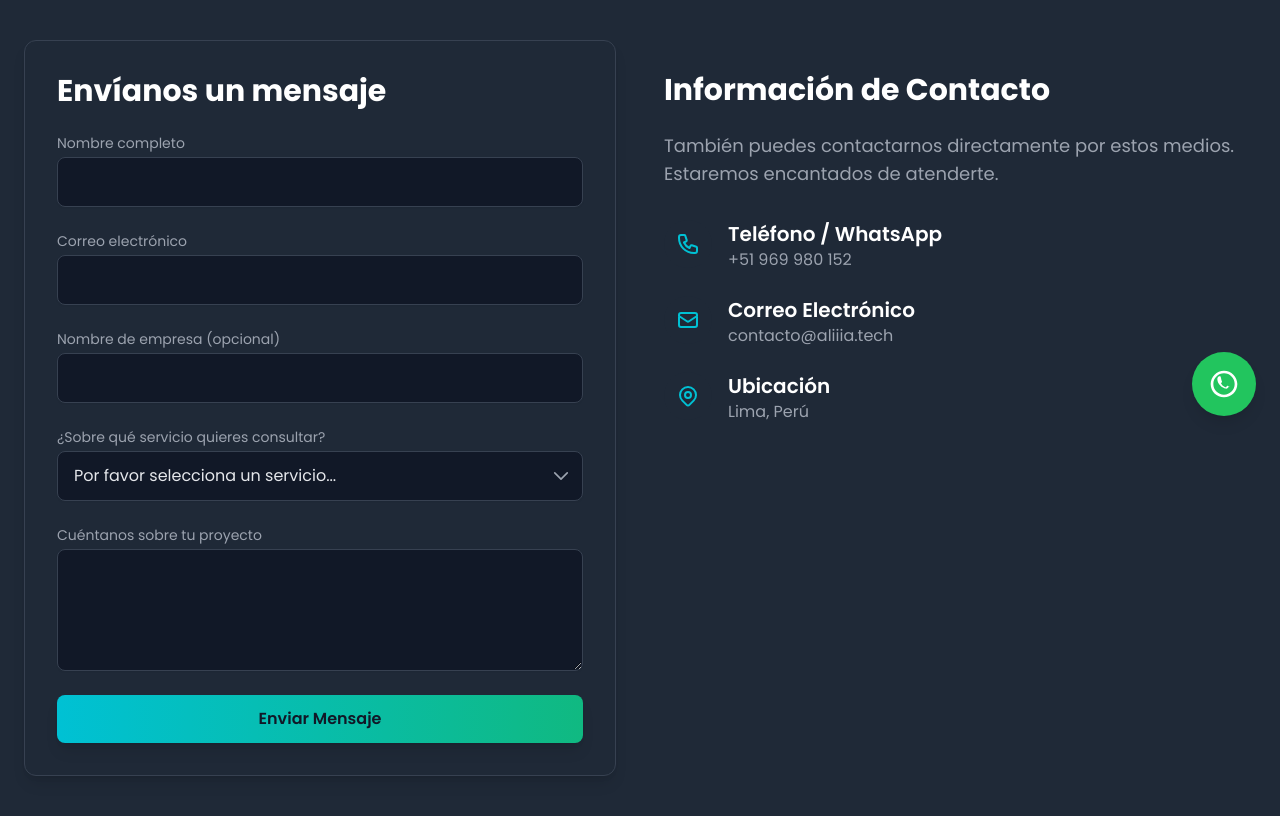
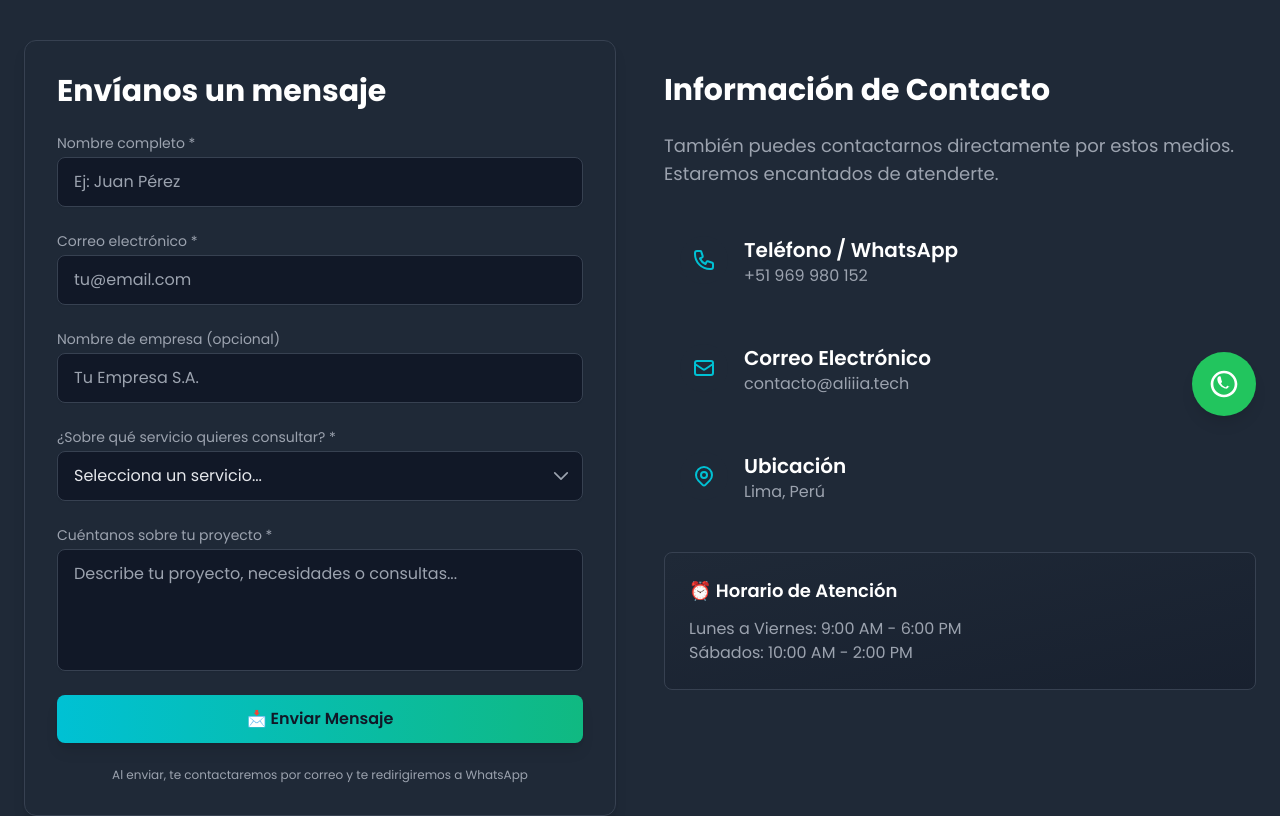
Before and after one commit to XeanN/AliiaTech, a React (Vite) app in the folder aliia-tech/: page /#/contacto in a window 1280 px wide. Shown: the part 360-1176 px from the top of the page. Built offline with nearby package versions, Linux system fonts and the light colour scheme.

Commit message:
new contact extreme

```diff
--- a/aliia-tech/package.json
+++ b/aliia-tech/package.json
@@ -12,6 +12,7 @@
     "deploy": "vite build && gh-pages -d dist"
   },
   "dependencies": {
+    "@emailjs/browser": "^4.4.1",
     "@fortawesome/fontawesome-free": "^7.1.0",
     "aos": "^2.3.4",
     "react": "^19.1.1",
--- a/aliia-tech/src/pages/Contact.jsx
+++ b/aliia-tech/src/pages/Contact.jsx
@@ -1,9 +1,10 @@
-import React, { useEffect, useRef } from 'react'; // ¡Importamos useRef!
-import { Link, useLocation } from 'react-router-dom';
+import React, { useEffect, useRef, useState } from 'react';
+import { useLocation } from 'react-router-dom';
+import emailjs from '@emailjs/browser';
 import PageHeader from '../components/PageHeader.jsx';
 import { servicesArray } from '../data/servicesData.jsx';
 
-// --- Iconos ---
+// --- Iconos (mantén los mismos) ---
 const PhoneIcon = () => (
   <svg className="w-6 h-6 text-accent-start" fill="none" stroke="currentColor" viewBox="0 0 24 24" xmlns="http://www.w3.org/2000/svg"><path strokeLinecap="round" strokeLinejoin="round" strokeWidth={2} d="M3 5a2 2 0 012-2h3.28a1 1 0 01.948.684l1.498 4.493a1 1 0 01-.502 1.21l-2.257 1.13a11.042 11.042 0 005.516 5.516l1.13-2.257a1 1 0 011.21-.502l4.493 1.498a1 1 0 01.684.949V19a2 2 0 01-2 2h-1C9.716 21 3 14.284 3 6V5z" /></svg>
 );
@@ -18,43 +19,117 @@ const ChevronDownIcon = () => (
     <path strokeLinecap="round" strokeLinejoin="round" d="m19.5 8.25-7.5 7.5-7.5-7.5" />
   </svg>
 );
-// --------------------
-
 
 function Contact() {
 
-  // --- ¡LÓGICA ACTUALIZADA PARA LEER LA URL Y HACER SCROLL! ---
+  const [formData, setFormData] = useState({
+    from_name: '',
+    from_email: '',
+    company: '',
+    service: '',
+    message: ''
+  });
+  const [honeypot, setHoneypot] = useState(''); // 🍯 Campo anti-bot
+  const [isSending, setIsSending] = useState(false);
+  const [sendStatus, setSendStatus] = useState(null);
+
   const location = useLocation();
   const selectRef = useRef(null);
+  const formRef = useRef(null);
+
+  const EMAILJS_SERVICE_ID = 'service_ne28a3l';
+  const EMAILJS_TEMPLATE_ID = 'template_pzav1mg';
+  const EMAILJS_PUBLIC_KEY = 'gMTM9mp6-Xd4n8u73';
 
   useEffect(() => {
-    // 1. Obtenemos los parámetros (ej: ?servicio=...)
     const params = new URLSearchParams(location.search);
     const serviceSlug = params.get('servicio');
-
-    // 2. Obtenemos el "hash" (ej: #formulario)
     const hash = location.hash;
 
-    // 3. Seleccionamos el servicio (como antes)
     if (serviceSlug && selectRef.current) {
       selectRef.current.value = serviceSlug;
+      setFormData(prev => ({ ...prev, service: serviceSlug }));
     }
 
-    // 4. ¡NUEVA LÓGICA DE SCROLL!
-    // Si la URL incluye #formulario...
     if (hash === '#formulario') {
       const element = document.getElementById('formulario');
       if (element) {
-        // ...esperamos un poquito a que la página pinte...
         setTimeout(() => {
-          // ¡Y hacemos scroll suave hasta el formulario!
           element.scrollIntoView({ behavior: 'smooth', block: 'start' });
-        }, 100); // 100ms de espera
+        }, 100);
       }
     }
+  }, [location]);
 
-  }, [location]); // Se ejecuta cada vez que la página carga
-  // ---------------------------------
+  const handleChange = (e) => {
+    const { name, value } = e.target;
+    setFormData(prev => ({
+      ...prev,
+      [name]: value
+    }));
+  };
+
+  const handleSubmit = async (e) => {
+    e.preventDefault();
+
+    // 🍯 PROTECCIÓN HONEYPOT: Si el campo oculto tiene algo, es un bot
+    if (honeypot) {
+      console.log('🚫 Bot detectado - Envío bloqueado');
+      setSendStatus('error');
+      return;
+    }
+
+    setIsSending(true);
+    setSendStatus(null);
+
+    try {
+      const result = await emailjs.sendForm(
+        EMAILJS_SERVICE_ID,
+        EMAILJS_TEMPLATE_ID,
+        formRef.current,
+        EMAILJS_PUBLIC_KEY
+      );
+
+      console.log('✅ Email enviado:', result.text);
+
+      const serviceText = formData.service
+        ? servicesArray.find(s => s.slug === formData.service)?.title || formData.service
+        : 'Consulta General';
+
+      const whatsappMessage = `
+🙋‍♂️ *Nombre:* ${formData.from_name}
+📧 *Email:* ${formData.from_email}
+🏢 *Empresa:* ${formData.company || 'No especificado'}
+💼 *Servicio de interés:* ${serviceText}
+
+📝 *Mensaje:*
+${formData.message}
+      `.trim();
+
+      const whatsappURL = `https://wa.me/51969980152?text=${encodeURIComponent(whatsappMessage)}`;
+
+      setSendStatus('success');
+
+      setTimeout(() => {
+        window.open(whatsappURL, '_blank');
+      }, 1000);
+
+      setFormData({
+        from_name: '',
+        from_email: '',
+        company: '',
+        service: '',
+        message: ''
+      });
+      formRef.current.reset();
+
+    } catch (error) {
+      console.error('❌ Error al enviar:', error);
+      setSendStatus('error');
+    } finally {
+      setIsSending(false);
+    }
+  };
 
   return (
     <>
@@ -64,52 +139,113 @@ function Contact() {
         imageUrl="https://placehold.co/1920x400/be123c/white?text=Cont%C3%A1ctanos"
       />
 
-      {/* Contenido de Contacto */}
       <section className="content-card" data-aos="fade-up">
         <div className="container mx-auto px-6">
           <div className="grid grid-cols-1 md:grid-cols-2 gap-12">
 
-            {/* --- Formulario --- */}
-            {/* ¡AÑADIMOS EL ID "formulario" AQUÍ! */}
             <div
               id="formulario"
-              className="bg-dark-card p-8 rounded-xl shadow-lg border border-gray-700 scroll-mt-24" // scroll-mt-24 para dejar espacio arriba
+              className="bg-dark-card p-8 rounded-xl shadow-lg border border-gray-700 scroll-mt-24"
             >
               <h2 className="text-3xl font-bold text-white mb-6">
                 Envíanos un mensaje
               </h2>
+
+              {sendStatus === 'success' && (
+                <div className="mb-6 p-4 bg-green-900/30 border border-green-700 rounded-lg text-green-400 animate-pulse">
+                  ✅ ¡Mensaje enviado! Abriendo WhatsApp...
+                </div>
+              )}
+              {sendStatus === 'error' && (
+                <div className="mb-6 p-4 bg-red-900/30 border border-red-700 rounded-lg text-red-400">
+                  ❌ Hubo un error al enviar. Por favor, intenta de nuevo o contáctanos por WhatsApp directamente.
+                </div>
+              )}
+
               <form
-                action="#"
-                method="POST"
+                ref={formRef}
+                onSubmit={handleSubmit}
                 className="space-y-6"
               >
+                {/* 🍯 HONEYPOT - Campo oculto anti-bots */}
+                <input
+                  type="text"
+                  name="website"
+                  value={honeypot}
+                  onChange={(e) => setHoneypot(e.target.value)}
+                  style={{
+                    position: 'absolute',
+                    left: '-9999px',
+                    width: '1px',
+                    height: '1px'
+                  }}
+                  tabIndex="-1"
+                  autoComplete="off"
+                  aria-hidden="true"
+                />
+
                 <div>
-                  <label htmlFor="full-name" className="block text-sm font-medium text-text-muted">Nombre completo</label>
-                  <input type="text" name="full-name" id="full-name" required className="mt-1 block w-full px-4 py-3 bg-gray-900 border border-gray-700 text-text-light rounded-lg shadow-sm focus:outline-none focus:ring-accent-start focus:border-accent-start" />
+                  <label htmlFor="from_name" className="block text-sm font-medium text-text-muted">
+                    Nombre completo *
+                  </label>
+                  <input
+                    type="text"
+                    name="from_name"
+                    id="from_name"
+                    value={formData.from_name}
+                    onChange={handleChange}
+                    required
+                    className="mt-1 block w-full px-4 py-3 bg-gray-900 border border-gray-700 text-text-light rounded-lg shadow-sm focus:outline-none focus:ring-2 focus:ring-accent-start focus:border-accent-start transition"
+                    placeholder="Ej: Juan Pérez"
+                  />
                 </div>
 
                 <div>
-                  <label htmlFor="email" className="block text-sm font-medium text-text-muted">Correo electrónico</label>
-                  <input type="email" name="email" id="email" required className="mt-1 block w-full px-4 py-3 bg-gray-900 border border-gray-700 text-text-light rounded-lg shadow-sm focus:outline-none focus:ring-accent-start focus:border-accent-start" />
+                  <label htmlFor="from_email" className="block text-sm font-medium text-text-muted">
+                    Correo electrónico *
+                  </label>
+                  <input
+                    type="email"
+                    name="from_email"
+                    id="from_email"
+                    value={formData.from_email}
+                    onChange={handleChange}
+                    required
+                    className="mt-1 block w-full px-4 py-3 bg-gray-900 border border-gray-700 text-text-light rounded-lg shadow-sm focus:outline-none focus:ring-2 focus:ring-accent-start focus:border-accent-start transition"
+                    placeholder="tu@email.com"
+                  />
                 </div>
 
                 <div>
-                  <label htmlFor="company" className="block text-sm font-medium text-text-muted">Nombre de empresa (opcional)</label>
-                  <input type="text" name="company" id="company" className="mt-1 block w-full px-4 py-3 bg-gray-900 border border-gray-700 text-text-light rounded-lg shadow-sm focus:outline-none focus:ring-accent-start focus:border-accent-start" />
+                  <label htmlFor="company" className="block text-sm font-medium text-text-muted">
+                    Nombre de empresa (opcional)
+                  </label>
+                  <input
+                    type="text"
+                    name="company"
+                    id="company"
+                    value={formData.company}
+                    onChange={handleChange}
+                    className="mt-1 block w-full px-4 py-3 bg-gray-900 border border-gray-700 text-text-light rounded-lg shadow-sm focus:outline-none focus:ring-2 focus:ring-accent-start focus:border-accent-start transition"
+                    placeholder="Tu Empresa S.A."
+                  />
                 </div>
 
-                {/* Desplegable con selección automática */}
                 <div>
-                  <label htmlFor="service" className="block text-sm font-medium text-text-muted">¿Sobre qué servicio quieres consultar?</label>
+                  <label htmlFor="service" className="block text-sm font-medium text-text-muted">
+                    ¿Sobre qué servicio quieres consultar? *
+                  </label>
                   <div className="relative mt-1">
                     <select
                       ref={selectRef}
                       id="service"
                       name="service"
+                      value={formData.service}
+                      onChange={handleChange}
                       required
-                      className="appearance-none mt-1 block w-full px-4 py-3 bg-gray-900 border border-gray-700 text-text-light rounded-lg shadow-sm focus:outline-none focus:ring-accent-start focus:border-accent-start"
+                      className="appearance-none block w-full px-4 py-3 bg-gray-900 border border-gray-700 text-text-light rounded-lg shadow-sm focus:outline-none focus:ring-2 focus:ring-accent-start focus:border-accent-start transition"
                     >
-                      <option value="">Por favor selecciona un servicio...</option>
+                      <option value="">Selecciona un servicio...</option>
 
                       {servicesArray.map((service) => (
                         <option key={service.slug} value={service.slug}>
@@ -126,19 +262,48 @@ function Contact() {
                 </div>
 
                 <div>
-                  <label htmlFor="message" className="block text-sm font-medium text-text-muted">Cuéntanos sobre tu proyecto</label>
-                  <textarea id="message" name="message" rows={4} required className="mt-1 block w-full px-4 py-3 bg-gray-900 border border-gray-700 text-text-light rounded-lg shadow-sm focus:outline-none focus:ring-accent-start focus:border-accent-start" />
+                  <label htmlFor="message" className="block text-sm font-medium text-text-muted">
+                    Cuéntanos sobre tu proyecto *
+                  </label>
+                  <textarea
+                    id="message"
+                    name="message"
+                    rows={4}
+                    value={formData.message}
+                    onChange={handleChange}
+                    required
+                    className="mt-1 block w-full px-4 py-3 bg-gray-900 border border-gray-700 text-text-light rounded-lg shadow-sm focus:outline-none focus:ring-2 focus:ring-accent-start focus:border-accent-start transition resize-none"
+                    placeholder="Describe tu proyecto, necesidades o consultas..."
+                  />
                 </div>
 
                 <div>
-                  <button type="submit" className="w-full bg-gradient-to-r from-accent-start to-accent-end text-dark-bg font-semibold px-6 py-3 rounded-lg shadow-lg hover:opacity-90 transition">
-                    Enviar Mensaje
+                  <button
+                    type="submit"
+                    disabled={isSending}
+                    className="w-full bg-gradient-to-r from-accent-start to-accent-end text-dark-bg font-semibold px-6 py-3 rounded-lg shadow-lg hover:opacity-90 transition-all duration-300 disabled:opacity-50 disabled:cursor-not-allowed flex items-center justify-center gap-2"
+                  >
+                    {isSending ? (
+                      <>
+                        <svg className="animate-spin h-5 w-5" xmlns="http://www.w3.org/2000/svg" fill="none" viewBox="0 0 24 24">
+                          <circle className="opacity-25" cx="12" cy="12" r="10" stroke="currentColor" strokeWidth="4"></circle>
+                          <path className="opacity-75" fill="currentColor" d="M4 12a8 8 0 018-8V0C5.373 0 0 5.373 0 12h4zm2 5.291A7.962 7.962 0 014 12H0c0 3.042 1.135 5.824 3 7.938l3-2.647z"></path>
+                        </svg>
+                        Enviando...
+                      </>
+                    ) : (
+                      '📩 Enviar Mensaje'
+                    )}
                   </button>
                 </div>
+
+                <p className="text-xs text-text-muted text-center">
+                  Al enviar, te contactaremos por correo y te redirigiremos a WhatsApp
+                </p>
               </form>
             </div>
 
-            {/* Información de Contacto */}
+            {/* Información de Contacto (mantén igual) */}
             <div className="pt-8">
               <h2 className="text-3xl font-bold text-white mb-6">
                 Información de Contacto
@@ -148,27 +313,35 @@ function Contact() {
               </p>
 
               <div className="space-y-6">
-                <div className="flex items-start">
-                  <div className="flex-shrink-0 bg-dark-card text-accent-start p-3 rounded-full">
+                <a
+                  href="https://wa.me/51969980152"
+                  target="_blank"
+                  rel="noopener noreferrer"
+                  className="flex items-start hover:bg-gray-800/50 p-4 rounded-lg transition group"
+                >
+                  <div className="flex-shrink-0 bg-dark-card text-accent-start p-3 rounded-full group-hover:scale-110 transition">
                     <PhoneIcon />
                   </div>
                   <div className="ml-4">
                     <h3 className="text-xl font-semibold text-white">Teléfono / WhatsApp</h3>
-                    <p className="text-text-muted">+51 969 980 152</p>
+                    <p className="text-text-muted group-hover:text-accent-start transition">+51 969 980 152</p>
                   </div>
-                </div>
+                </a>
 
-                <div className="flex items-start">
-                  <div className="flex-shrink-0 bg-dark-card text-accent-start p-3 rounded-full">
+                <a
+                  href="mailto:contacto@aliiia.tech"
+                  className="flex items-start hover:bg-gray-800/50 p-4 rounded-lg transition group"
+                >
+                  <div className="flex-shrink-0 bg-dark-card text-accent-start p-3 rounded-full group-hover:scale-110 transition">
                     <MailIcon />
                   </div>
                   <div className="ml-4">
                     <h3 className="text-xl font-semibold text-white">Correo Electrónico</h3>
-                    <p className="text-text-muted">contacto@aliiia.tech</p>
+                    <p className="text-text-muted group-hover:text-accent-start transition">contacto@aliiia.tech</p>
                   </div>
-                </div>
+                </a>
 
-                <div className="flex items-start">
+                <div className="flex items-start p-4">
                   <div className="flex-shrink-0 bg-dark-card text-accent-start p-3 rounded-full">
                     <LocationIcon />
                   </div>
@@ -177,6 +350,16 @@ function Contact() {
                     <p className="text-text-muted">Lima, Perú</p>
                   </div>
                 </div>
+              </div>
+
+              <div className="mt-8 p-6 bg-gradient-to-br from-gray-800/50 to-gray-900/50 rounded-lg border border-gray-700">
+                <h3 className="text-lg font-semibold text-white mb-3">
+                  ⏰ Horario de Atención
+                </h3>
+                <p className="text-text-muted">
+                  Lunes a Viernes: 9:00 AM - 6:00 PM<br />
+                  Sábados: 10:00 AM - 2:00 PM
+                </p>
               </div>
             </div>
 
```
Also changed, not shown: 2 other files (tests, documents, lock files or other folders).
